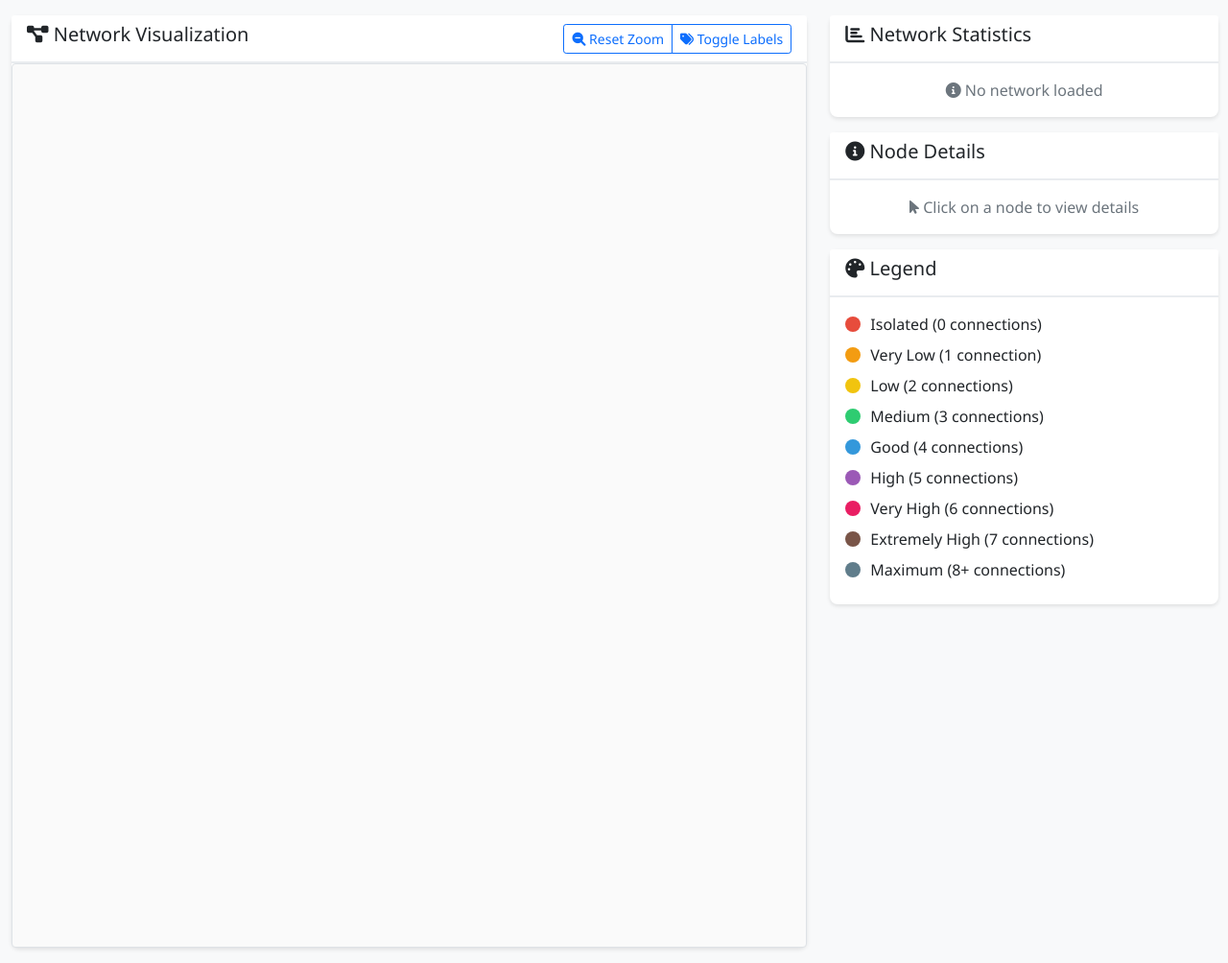
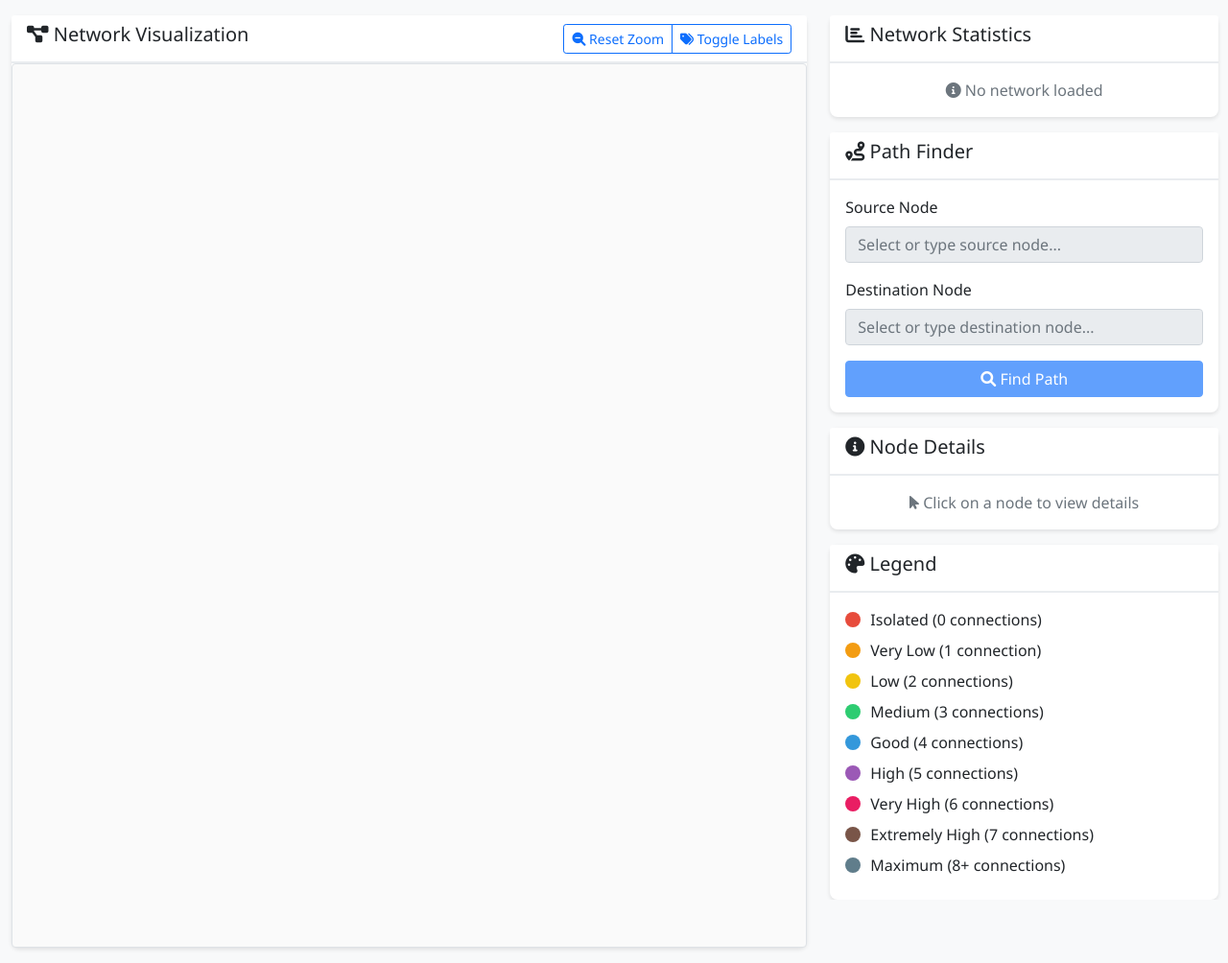
Before and after one commit to KosBar49/nn-base-routing, a Flask app: page / in a window 1280 px wide. Shown: the part 56-1060 px from the top of the page at 96% size. Run offline with Flask 2, Linux system fonts and the light colour scheme; some libraries are stand-ins or nearby versions.

Commit message:
Adding path finding feature.

```diff
--- a/src/iot_network_routing/web/app.py
+++ b/src/iot_network_routing/web/app.py
@@ -12,6 +12,7 @@ from typing import Dict, List, Any, Optional
 from ..core.network import IoTNetwork
 from ..core.node import IoTNode
 from ..core.generator import generate_random_network
+from ..utils.pathfinder import PathFinder
 
 
 def create_app(config: Optional[Dict] = None) -> Flask:
@@ -322,4 +323,71 @@ def create_app(config: Optional[Dict] = None) -> Flask:
         except Exception as e:
             return jsonify({"error": f"Failed to export network: {str(e)}"}), 500
 
+    @app.route('/api/find_path', methods=['POST'])
+    def find_path():
+        """Find shortest path between two nodes."""
+        nonlocal current_network
+
+        if not current_network:
+            return jsonify({"error": "No network loaded"}), 404
+
+        try:
+            data = request.get_json()
+            source_id = data.get('source')
+            destination_id = data.get('destination')
+
+            if not source_id or not destination_id:
+                return jsonify({"error": "Source and destination node IDs are required"}), 400
+
+            # Verify nodes exist in network
+            node_ids = [node.eui64 for node in current_network.nodes]
+            if source_id not in node_ids:
+                return jsonify({"error": f"Source node {source_id} not found"}), 404
+            if destination_id not in node_ids:
+                return jsonify({"error": f"Destination node {destination_id} not found"}), 404
+
+            if source_id == destination_id:
+                return jsonify({"error": "Source and destination cannot be the same node"}), 400
+
+            # Create temporary network file for pathfinder
+            temp_path = "/tmp/temp_network.json"
+            current_network.save_to_file(temp_path)
+
+            # Use pathfinder to find path
+            pathfinder = PathFinder(temp_path)
+            pathfinder.load_network()
+            pathfinder.initialize()
+
+            path, distance = pathfinder.find_path(source_id, destination_id)
+
+            # Clean up temp file
+            os.remove(temp_path)
+
+            if path is None:
+                return jsonify({
+                    "source": source_id,
+                    "destination": destination_id,
+                    "path": None,
+                    "distance": float('inf'),
+                    "reachable": False,
+                    "message": "No path found between nodes"
+                })
+
+            # Convert path to include node indices for visualization
+            node_id_to_index = {node.eui64: i for i, node in enumerate(current_network.nodes)}
+            path_indices = [node_id_to_index[node_id] for node_id in path]
+
+            return jsonify({
+                "source": source_id,
+                "destination": destination_id,
+                "path": path,
+                "path_indices": path_indices,
+                "distance": distance,
+                "reachable": True,
+                "hop_count": len(path) - 1
+            })
+
+        except Exception as e:
+            return jsonify({"error": f"Failed to find path: {str(e)}"}), 500
+
     return app
--- a/static/js/app.js
+++ b/static/js/app.js
@@ -5,6 +5,7 @@ class IoTNetworkApp {
         this.visualizer = null;
         this.currentNetwork = null;
         this.currentStats = null;
+        this.currentPath = null;
 
         this.initializeApp();
     }
@@ -32,6 +33,8 @@ class IoTNetworkApp {
         window.resetZoom = () => this.visualizer.resetZoom();
         window.toggleLabels = () => this.visualizer.toggleLabels();
         window.updateNodeDetails = (node) => this.updateNodeDetails(node);
+        window.findPath = () => this.findPath();
+        window.clearPath = () => this.clearPath();
     }
 
     async loadSampleNetwork() {
@@ -98,6 +101,8 @@ class IoTNetworkApp {
                 this.currentNetwork = data;
                 this.visualizer.loadNetworkData(data);
                 this.clearNodeDetails(); // Clear node details when loading new network
+                this.populateNodeSelectors(); // Populate path finder dropdowns
+                this.clearPath(); // Clear any existing path
             } else {
                 throw new Error(data.error || 'Failed to load network data');
             }
@@ -339,6 +344,221 @@ class IoTNetworkApp {
             loadingOverlay.remove();
         }
     }
+
+    populateNodeSelectors() {
+        const sourceInput = document.getElementById('sourceNode');
+        const destinationInput = document.getElementById('destinationNode');
+        const sourceDatalist = document.getElementById('sourceNodeOptions');
+        const destinationDatalist = document.getElementById('destinationNodeOptions');
+
+        // Clear existing options
+        sourceDatalist.innerHTML = '';
+        destinationDatalist.innerHTML = '';
+
+        if (!this.currentNetwork || !this.currentNetwork.nodes) {
+            sourceInput.disabled = true;
+            destinationInput.disabled = true;
+            document.getElementById('findPathBtn').disabled = true;
+            return;
+        }
+
+        // Populate datalists with node data
+        this.currentNetwork.nodes.forEach(node => {
+            const optionText = `${node.eui64} (${node.neighbors} connections)`;
+
+            const sourceOption = document.createElement('option');
+            sourceOption.value = node.eui64;
+            sourceOption.textContent = optionText;
+            sourceDatalist.appendChild(sourceOption);
+
+            const destOption = document.createElement('option');
+            destOption.value = node.eui64;
+            destOption.textContent = optionText;
+            destinationDatalist.appendChild(destOption);
+        });
+
+        // Enable inputs
+        sourceInput.disabled = false;
+        destinationInput.disabled = false;
+
+        // Add input listeners to enable/disable find button and validate nodes
+        const updateFindButton = () => {
+            const sourceValue = this.getValidNodeId(sourceInput.value);
+            const destValue = this.getValidNodeId(destinationInput.value);
+
+            // Update input styling based on validity
+            this.updateInputValidation(sourceInput, sourceValue);
+            this.updateInputValidation(destinationInput, destValue);
+
+            document.getElementById('findPathBtn').disabled = !sourceValue || !destValue || sourceValue === destValue;
+        };
+
+        // Remove any existing listeners to prevent duplicates
+        sourceInput.removeEventListener('input', updateFindButton);
+        destinationInput.removeEventListener('input', updateFindButton);
+
+        sourceInput.addEventListener('input', updateFindButton);
+        destinationInput.addEventListener('input', updateFindButton);
+    }
+
+    getValidNodeId(inputValue) {
+        if (!inputValue || !this.currentNetwork || !this.currentNetwork.nodes) {
+            return null;
+        }
+
+        // Check if input value exactly matches a node ID
+        const exactMatch = this.currentNetwork.nodes.find(node => node.eui64 === inputValue);
+        if (exactMatch) {
+            return inputValue;
+        }
+
+        // Check if input value is a partial match or contains the node ID
+        const partialMatch = this.currentNetwork.nodes.find(node =>
+            inputValue.includes(node.eui64) || node.eui64.includes(inputValue)
+        );
+
+        if (partialMatch && inputValue.length >= 8) { // Require at least 8 characters for partial match
+            return partialMatch.eui64;
+        }
+
+        return null;
+    }
+
+    updateInputValidation(input, isValid) {
+        if (!input.value) {
+            // No input - neutral state
+            input.classList.remove('is-valid', 'is-invalid');
+        } else if (isValid) {
+            // Valid input
+            input.classList.remove('is-invalid');
+            input.classList.add('is-valid');
+        } else {
+            // Invalid input
+            input.classList.remove('is-valid');
+            input.classList.add('is-invalid');
+        }
+    }
+
+    async findPath() {
+        const sourceInput = document.getElementById('sourceNode').value;
+        const destinationInput = document.getElementById('destinationNode').value;
+
+        // Validate and get actual node IDs
+        const sourceId = this.getValidNodeId(sourceInput);
+        const destinationId = this.getValidNodeId(destinationInput);
+
+        if (!sourceId || !destinationId) {
+            this.showToast('error', 'Please enter valid source and destination nodes');
+            return;
+        }
+
+        if (sourceId === destinationId) {
+            this.showToast('error', 'Source and destination must be different nodes');
+            return;
+        }
+
+        try {
+            this.showLoading();
+
+            const response = await fetch('/api/find_path', {
+                method: 'POST',
+                headers: {
+                    'Content-Type': 'application/json'
+                },
+                body: JSON.stringify({
+                    source: sourceId,
+                    destination: destinationId
+                })
+            });
+
+            const data = await response.json();
+
+            if (response.ok) {
+                this.currentPath = data;
+                this.displayPathResult(data);
+
+                if (data.reachable && this.visualizer.highlightPath) {
+                    this.visualizer.highlightPath(data.path_indices);
+                }
+
+                this.showToast('success', data.reachable ?
+                    `Path found: ${data.hop_count} hops, distance ${data.distance}` :
+                    'No path found between selected nodes');
+            } else {
+                this.showToast('error', data.error);
+            }
+        } catch (error) {
+            this.showToast('error', 'Failed to find path');
+            console.error('Error finding path:', error);
+        } finally {
+            this.hideLoading();
+        }
+    }
+
+    displayPathResult(pathData) {
+        const resultContainer = document.getElementById('pathResult');
+        const clearBtn = document.getElementById('clearPathBtn');
+
+        if (!pathData.reachable) {
+            resultContainer.innerHTML = `
+                <div class="alert alert-warning">
+                    <i class="fas fa-exclamation-triangle"></i>
+                    <strong>No Path Found</strong><br>
+                    No route exists between the selected nodes.
+                </div>
+            `;
+        } else {
+            const pathNodes = pathData.path.map((nodeId, index) => {
+                const isFirst = index === 0;
+                const isLast = index === pathData.path.length - 1;
+                const icon = isFirst ? 'fas fa-play' : (isLast ? 'fas fa-flag-checkered' : 'fas fa-circle');
+                const className = isFirst ? 'text-success' : (isLast ? 'text-danger' : 'text-primary');
+
+                return `<span class="${className}"><i class="${icon}"></i> ${nodeId.substring(0, 8)}...</span>`;
+            }).join(' → ');
+
+            resultContainer.innerHTML = `
+                <div class="alert alert-success">
+                    <i class="fas fa-check-circle"></i>
+                    <strong>Path Found!</strong><br>
+                    <small><strong>Distance:</strong> ${pathData.distance} hops</small><br>
+                    <small><strong>Nodes:</strong> ${pathData.path.length}</small>
+                </div>
+                <div class="path-visualization">
+                    <strong>Route:</strong><br>
+                    <div class="path-nodes">${pathNodes}</div>
+                </div>
+            `;
+        }
+
+        resultContainer.style.display = 'block';
+        clearBtn.style.display = 'inline-block';
+    }
+
+    clearPath() {
+        this.currentPath = null;
+
+        // Clear UI elements
+        document.getElementById('pathResult').style.display = 'none';
+        document.getElementById('clearPathBtn').style.display = 'none';
+
+        const sourceInput = document.getElementById('sourceNode');
+        const destinationInput = document.getElementById('destinationNode');
+
+        sourceInput.value = '';
+        destinationInput.value = '';
+
+        // Remove validation classes
+        sourceInput.classList.remove('is-valid', 'is-invalid');
+        destinationInput.classList.remove('is-valid', 'is-invalid');
+
+        document.getElementById('findPathBtn').disabled = true;
+
+        // Clear path visualization
+        if (this.visualizer && this.visualizer.clearPath) {
+            this.visualizer.clearPath();
+        }
+    }
 }
 
 // Initialize the application when DOM is ready
--- a/static/js/network-visualizer.js
+++ b/static/js/network-visualizer.js
@@ -12,6 +12,7 @@ class NetworkVisualizer {
         this.showLabels = false;
         this.showRanges = false;
         this.zoomBehavior = null;
+        this.highlightedPath = null;
 
         this.width = 0;
         this.height = 0;
@@ -65,6 +66,7 @@ class NetworkVisualizer {
 
         // Create groups for different elements
         this.linksGroup = this.mainGroup.append('g').attr('class', 'links');
+        this.pathGroup = this.mainGroup.append('g').attr('class', 'path-links');
         this.rangesGroup = this.mainGroup.append('g').attr('class', 'ranges');
         this.nodesGroup = this.mainGroup.append('g').attr('class', 'nodes');
         this.labelsGroup = this.mainGroup.append('g').attr('class', 'labels');
@@ -225,6 +227,9 @@ class NetworkVisualizer {
         this.labelsGroup.selectAll('.node-label')
             .attr('x', d => d.x)
             .attr('y', d => d.y);
+
+        // Update path positions if a path is highlighted
+        this.updatePathPosition();
     }
 
     createDragBehavior() {
@@ -409,6 +414,145 @@ class NetworkVisualizer {
             this.simulation.alpha(0.3).restart();
         }
     }
+
+    highlightPath(pathIndices) {
+        if (!pathIndices || pathIndices.length < 2) {
+            this.clearPath();
+            return;
+        }
+
+        this.highlightedPath = pathIndices;
+
+        // Clear existing path highlights
+        this.pathGroup.selectAll('*').remove();
+
+        // Create path links
+        const pathLinks = [];
+        for (let i = 0; i < pathIndices.length - 1; i++) {
+            const sourceIndex = pathIndices[i];
+            const targetIndex = pathIndices[i + 1];
+
+            pathLinks.push({
+                source: this.nodes[sourceIndex],
+                target: this.nodes[targetIndex],
+                index: i
+            });
+        }
+
+        // Draw path links
+        this.pathGroup.selectAll('.path-link')
+            .data(pathLinks)
+            .enter().append('line')
+            .attr('class', 'path-link')
+            .attr('x1', d => d.source.x)
+            .attr('y1', d => d.source.y)
+            .attr('x2', d => d.target.x)
+            .attr('y2', d => d.target.y)
+            .attr('stroke', '#ff6b35')
+            .attr('stroke-width', 4)
+            .attr('stroke-dasharray', '10,5')
+            .style('opacity', 0)
+            .transition()
+            .duration(300)
+            .delay((d, i) => i * 100)
+            .style('opacity', 0.8);
+
+        // Highlight path nodes
+        this.nodesGroup.selectAll('.node')
+            .style('stroke', (d, i) => {
+                if (pathIndices.includes(i)) {
+                    if (i === pathIndices[0]) return '#28a745'; // Green for source
+                    if (i === pathIndices[pathIndices.length - 1]) return '#dc3545'; // Red for destination
+                    return '#ff6b35'; // Orange for intermediate nodes
+                }
+                return '#fff';
+            })
+            .style('stroke-width', (d, i) => pathIndices.includes(i) ? 3 : 1);
+
+        // Add path direction arrows
+        this.pathGroup.selectAll('.path-arrow')
+            .data(pathLinks)
+            .enter().append('path')
+            .attr('class', 'path-arrow')
+            .attr('d', d => {
+                const dx = d.target.x - d.source.x;
+                const dy = d.target.y - d.source.y;
+                const length = Math.sqrt(dx * dx + dy * dy);
+                const arrowLength = 10;
+                const arrowWidth = 6;
+
+                // Position arrow at 80% of the link length
+                const t = 0.8;
+                const x = d.source.x + t * dx;
+                const y = d.source.y + t * dy;
+
+                // Calculate arrow direction
+                const angle = Math.atan2(dy, dx);
+                const x1 = x - arrowLength * Math.cos(angle - Math.PI / 6);
+                const y1 = y - arrowLength * Math.sin(angle - Math.PI / 6);
+                const x2 = x - arrowLength * Math.cos(angle + Math.PI / 6);
+                const y2 = y - arrowLength * Math.sin(angle + Math.PI / 6);
+
+                return `M ${x} ${y} L ${x1} ${y1} M ${x} ${y} L ${x2} ${y2}`;
+            })
+            .attr('stroke', '#ff6b35')
+            .attr('stroke-width', 2)
+            .attr('fill', 'none')
+            .style('opacity', 0)
+            .transition()
+            .duration(300)
+            .delay((d, i) => i * 100 + 150)
+            .style('opacity', 0.9);
+    }
+
+    clearPath() {
+        this.highlightedPath = null;
+
+        // Remove path highlights
+        this.pathGroup.selectAll('*')
+            .transition()
+            .duration(300)
+            .style('opacity', 0)
+            .remove();
+
+        // Reset node styles
+        this.nodesGroup.selectAll('.node')
+            .transition()
+            .duration(300)
+            .style('stroke', '#fff')
+            .style('stroke-width', 1);
+    }
+
+    updatePathPosition() {
+        if (!this.highlightedPath) return;
+
+        // Update path link positions
+        this.pathGroup.selectAll('.path-link')
+            .attr('x1', d => d.source.x)
+            .attr('y1', d => d.source.y)
+            .attr('x2', d => d.target.x)
+            .attr('y2', d => d.target.y);
+
+        // Update arrow positions
+        this.pathGroup.selectAll('.path-arrow')
+            .attr('d', d => {
+                const dx = d.target.x - d.source.x;
+                const dy = d.target.y - d.source.y;
+                const arrowLength = 10;
+
+                const t = 0.8;
+                const x = d.source.x + t * dx;
+                const y = d.source.y + t * dy;
+
+                const angle = Math.atan2(dy, dx);
+                const x1 = x - arrowLength * Math.cos(angle - Math.PI / 6);
+                const y1 = y - arrowLength * Math.sin(angle - Math.PI / 6);
+                const x2 = x - arrowLength * Math.cos(angle + Math.PI / 6);
+                const y2 = y - arrowLength * Math.sin(angle + Math.PI / 6);
+
+                return `M ${x} ${y} L ${x1} ${y1} M ${x} ${y} L ${x2} ${y2}`;
+            });
+    }
 }
 
 // Export for use in other scripts
--- a/templates/index.html
+++ b/templates/index.html
@@ -82,6 +82,44 @@
                         <div id="networkStats">
                             <div class="text-center text-muted">
                                 <i class="fas fa-info-circle"></i> No network loaded
+                            </div>
+                        </div>
+                    </div>
+                </div>
+
+                <!-- Path Finder -->
+                <div class="card mb-3">
+                    <div class="card-header d-flex justify-content-between align-items-center">
+                        <h5><i class="fas fa-route"></i> Path Finder</h5>
+                        <button class="btn btn-sm btn-outline-danger" onclick="clearPath()" id="clearPathBtn" style="display: none;">
+                            <i class="fas fa-times"></i> Clear
+                        </button>
+                    </div>
+                    <div class="card-body">
+                        <div id="pathFinder">
+                            <div class="mb-3">
+                                <label for="sourceNode" class="form-label">Source Node</label>
+                                <input type="text" class="form-control" id="sourceNode"
+                                       placeholder="Select or type source node..."
+                                       list="sourceNodeOptions" disabled>
+                                <datalist id="sourceNodeOptions">
+                                    <!-- Options will be populated dynamically -->
+                                </datalist>
+                            </div>
+                            <div class="mb-3">
+                                <label for="destinationNode" class="form-label">Destination Node</label>
+                                <input type="text" class="form-control" id="destinationNode"
+                                       placeholder="Select or type destination node..."
+                                       list="destinationNodeOptions" disabled>
+                                <datalist id="destinationNodeOptions">
+                                    <!-- Options will be populated dynamically -->
+                                </datalist>
+                            </div>
+                            <button class="btn btn-primary w-100" onclick="findPath()" id="findPathBtn" disabled>
+                                <i class="fas fa-search"></i> Find Path
+                            </button>
+                            <div id="pathResult" class="mt-3" style="display: none;">
+                                <!-- Path result will be displayed here -->
                             </div>
                         </div>
                     </div>
```
Also changed, not shown: src/iot_network_routing/utils/pathfinder.py (added, +135 -0 lines), static/css/style.css (+70 -0 lines).
